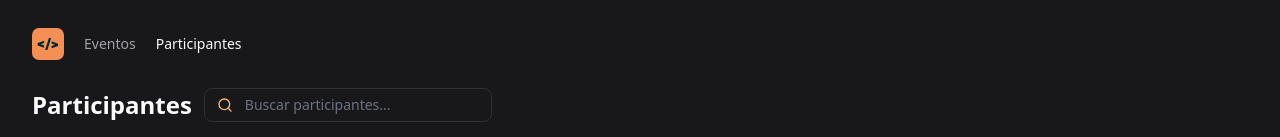
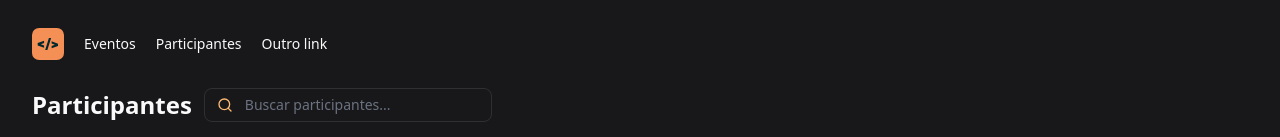
Before and after one commit to rafaelpianaro/pass-in-web-05-2024, a React (Vite) app: page / in a window 1280 px wide. Shown: the top 137 px of the page. Built offline with nearby package versions, Linux system fonts and the light colour scheme.

Commit message:
feat: make nav link component

```diff
--- a/src/components/header.tsx
+++ b/src/components/header.tsx
@@ -1,12 +1,15 @@
 import nlwUniteIcon from '../assets/nlw-unite-icon.svg'
+import { NavLink } from './nav-link'
 
 export function Header() {
 	return (
 		<div className='flex items-center gap-5 py-2'>
 			<img src={nlwUniteIcon} alt="Logotipo com imagem do nlw unite" />
 			<nav className='flex items-center gap-5'>
-				<a className='font-medium text-sm text-zinc-400' href="#">Eventos</a>
-				<a className='font-medium text-sm' href="#">Participantes</a>
+				{/* <a className='font-medium text-sm text-zinc-400' href="#">Eventos</a> */}
+				<NavLink title='Link para acessar eventos.' href='/eventos'>Eventos</NavLink>
+				<NavLink href='/participantes'>Participantes</NavLink>
+				<NavLink>Outro link</NavLink>
 			</nav>
 		</div>
 	)
--- /dev/null
+++ b/src/components/nav-link.tsx
@@ -0,0 +1,13 @@
+import { ComponentProps } from "react"
+
+interface NavLinkProps extends ComponentProps<'a'> {
+    children: string
+}
+
+export function NavLink(props: NavLinkProps) {
+    return (
+        <a {...props} className='font-medium text-sm'>
+            {props.children}
+        </a>
+    )
+}
```
